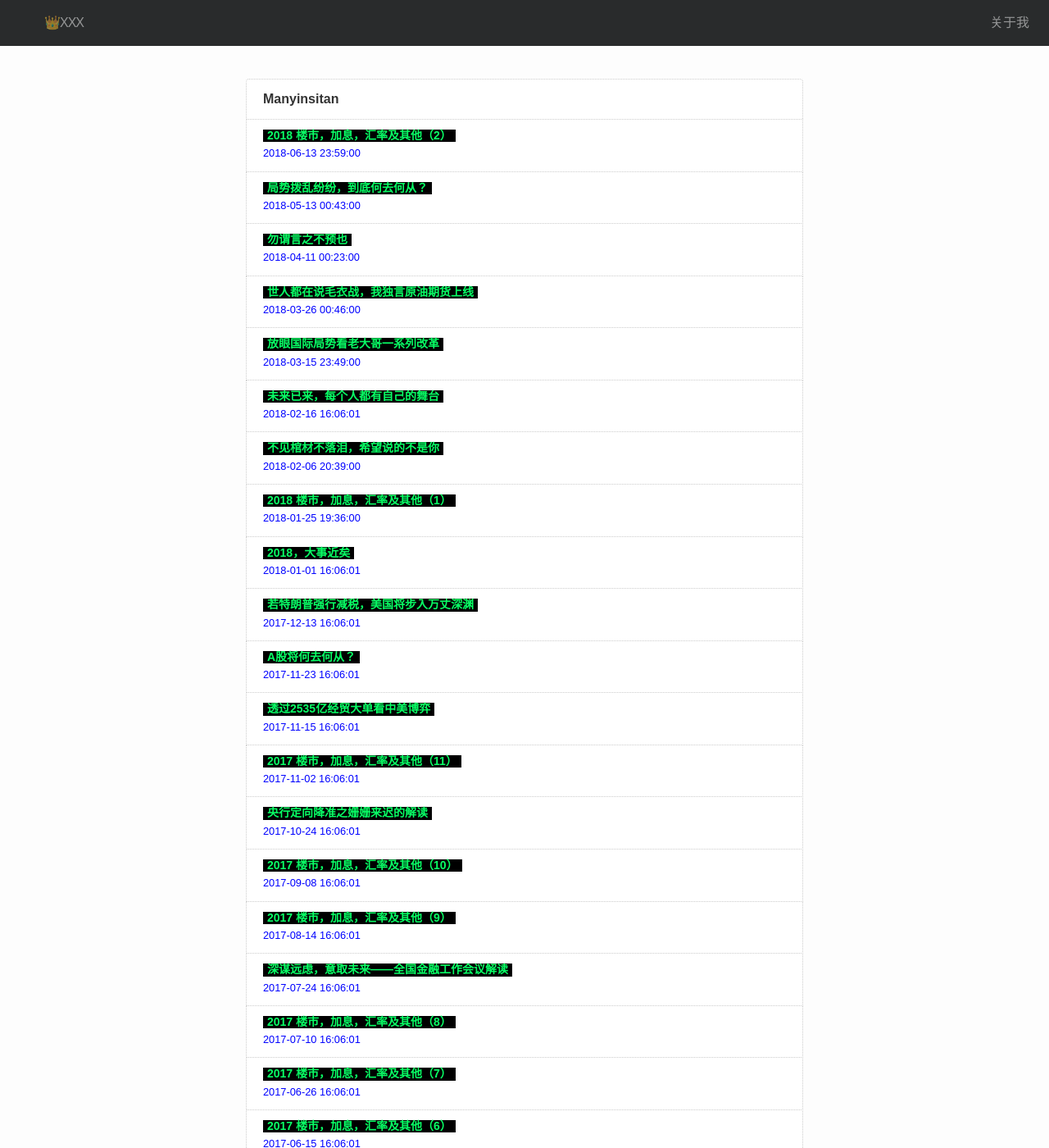
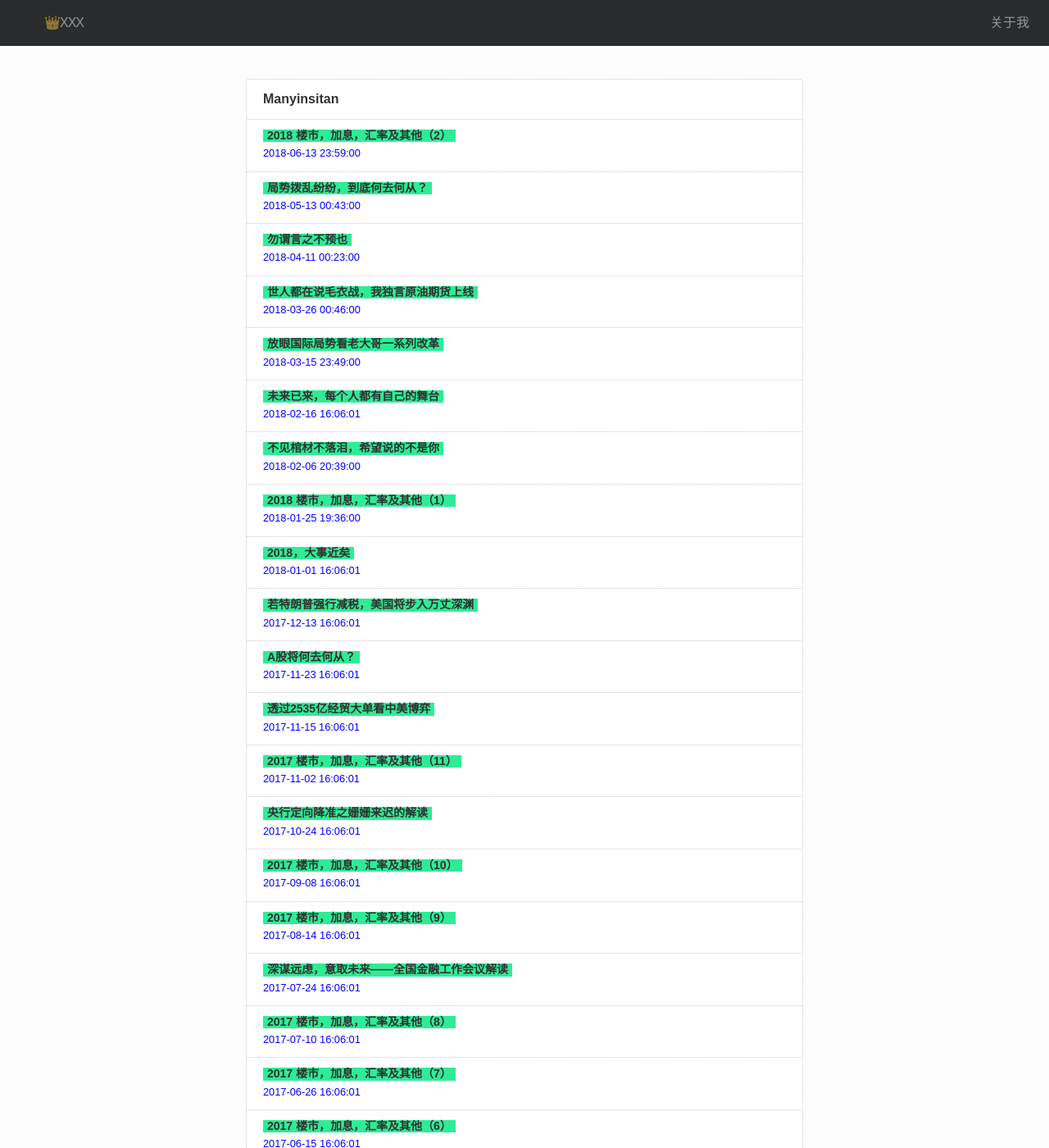
Before and after one commit to laixiaolai/laixiaolai.github.io, a Jekyll site: the page built from index.md, in a window 1280 px wide and 1400 px high. Shown: the whole window at 82% size. Built offline with Jekyll 4.4.1, drawn with Linux system fonts in a browser that asks for light colours; nearby versions of some CDN libraries.

Commit message:
视频调试

```diff
--- a/_posts/2018-05-13-manyinsitan.markdown
+++ b/_posts/2018-05-13-manyinsitan.markdown
@@ -11,6 +11,9 @@
 .tc{text-align:center;}
 .pb10{padding-bottom:10px;}
 </style>
+<video width="100%" controls="controls">
+    <source src="http://www.jomoo.com.cn/video/mp4/S300.mp4" type="video/mp4"/>您的浏览器不支持 video 标签。
+</video>
 <p>
 最近一个月发生了很多事，很多朋友也能够感受到局势发展之迅速，老大哥似乎是四面楚歌，一片悲观。但从老大哥的表态和应对上相信大家能够感受到其中自信和从容。下面就最近局势的发展以及未来可能的走势做一个简析吧。
 </p>
--- a/_sass/my/_global.scss
+++ b/_sass/my/_global.scss
@@ -268,8 +268,8 @@
     font-size:14px;
     font-weight:700;
     margin-bottom:0;
-    background:#000;
-    color:#08ff65;
+    background:#2eec96;
+    color:#2f2f2f;
   }
   small{
     display:block;
```
